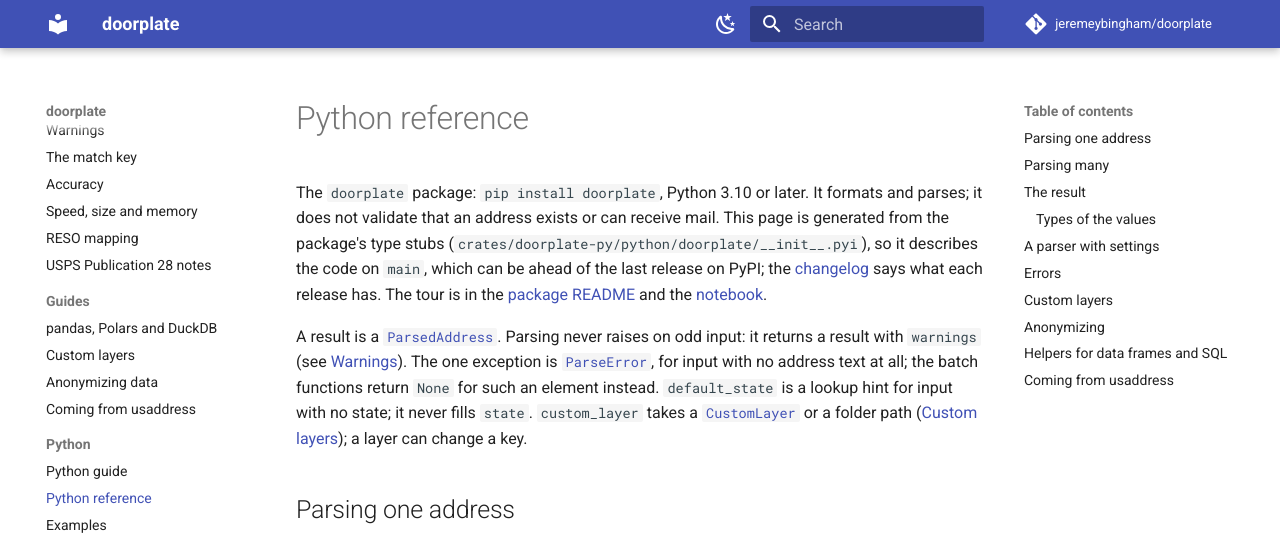
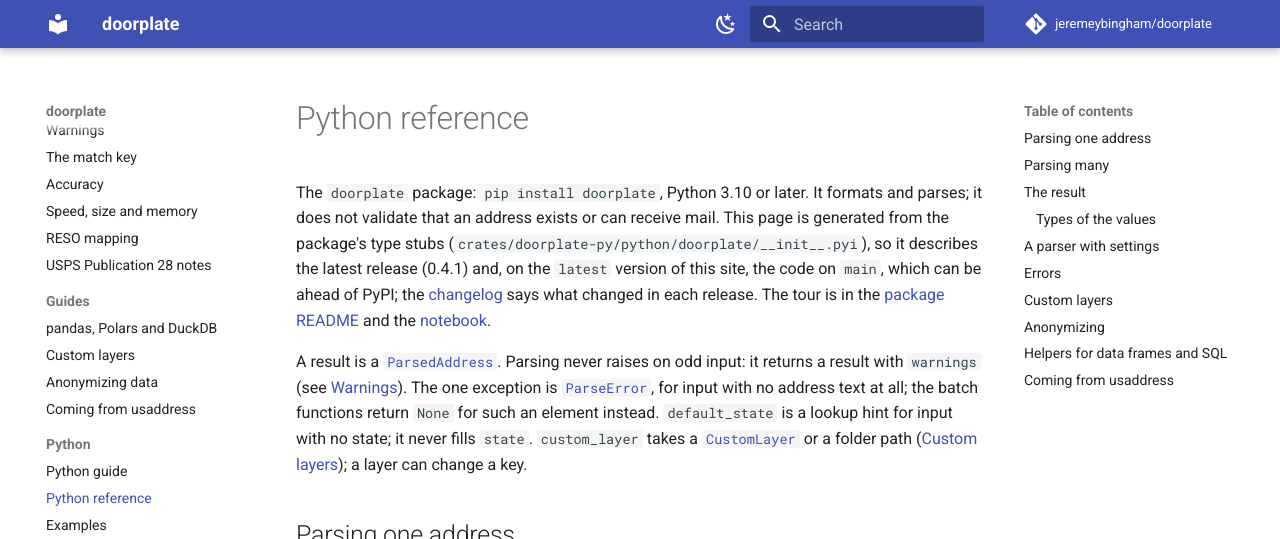
Before and after one commit to jeremeybingham/doorplate, an MkDocs documentation site: the page built from docs/python-api.md, in a window 1280 px wide and 900 px high, cut to the strip 0-539 px from the top of the window. Built offline with MkDocs 1.6.1 and Material for MkDocs 9.7.7, drawn with Linux system fonts in a browser that asks for light colours; comment, search, counter and statistics services are not loaded.

Commit message:
Python reference: say it describes the 0.4.1 release (#252)
Co-Authored-By: Claude Sonnet 5.5 <noreply@anthropic.com>

```diff
--- a/docs/python-api.md
+++ b/docs/python-api.md
@@ -2,9 +2,9 @@
 
 The `doorplate` package: `pip install doorplate`, Python 3.10 or later. It formats and parses; it does not validate
 that an address exists or can receive mail. This page is generated from the package's type stubs
-(`crates/doorplate-py/python/doorplate/__init__.pyi`), so it describes the code on `main`, which can be ahead of the
-last release on PyPI; the [changelog](https://github.com/jeremeybingham/doorplate/blob/main/CHANGELOG.md) says what
-each release has. The tour is in the [package README](https://github.com/jeremeybingham/doorplate/blob/main/crates/doorplate-py/README.md) and the
+(`crates/doorplate-py/python/doorplate/__init__.pyi`), so it describes the latest release (0.4.1) and, on the `latest`
+version of this site, the code on `main`, which can be ahead of PyPI; the
+[changelog](https://github.com/jeremeybingham/doorplate/blob/main/CHANGELOG.md) says what changed in each release. The tour is in the [package README](https://github.com/jeremeybingham/doorplate/blob/main/crates/doorplate-py/README.md) and the
 [notebook](https://github.com/jeremeybingham/doorplate/blob/main/examples/quickstart.ipynb).
 
 A result is a [`ParsedAddress`](#doorplate.ParsedAddress). Parsing never raises on odd input: it returns a result with
```
